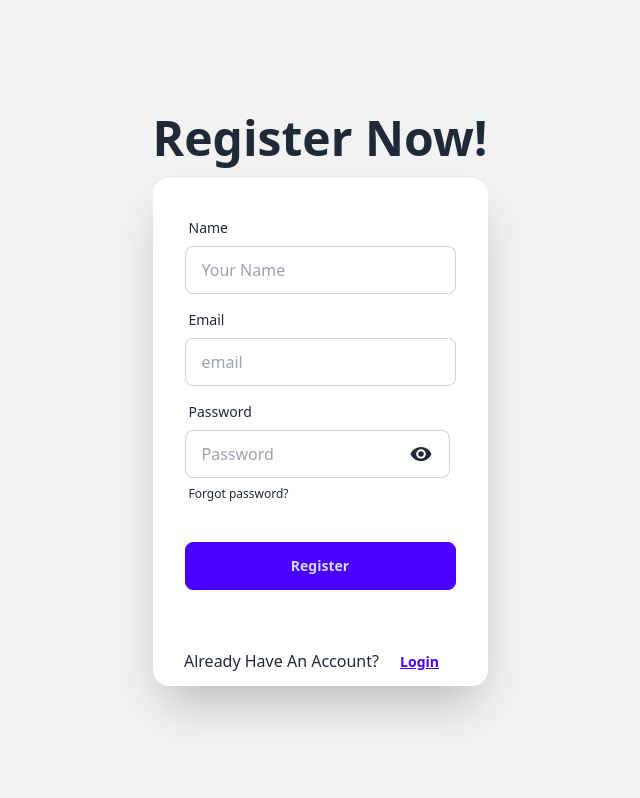
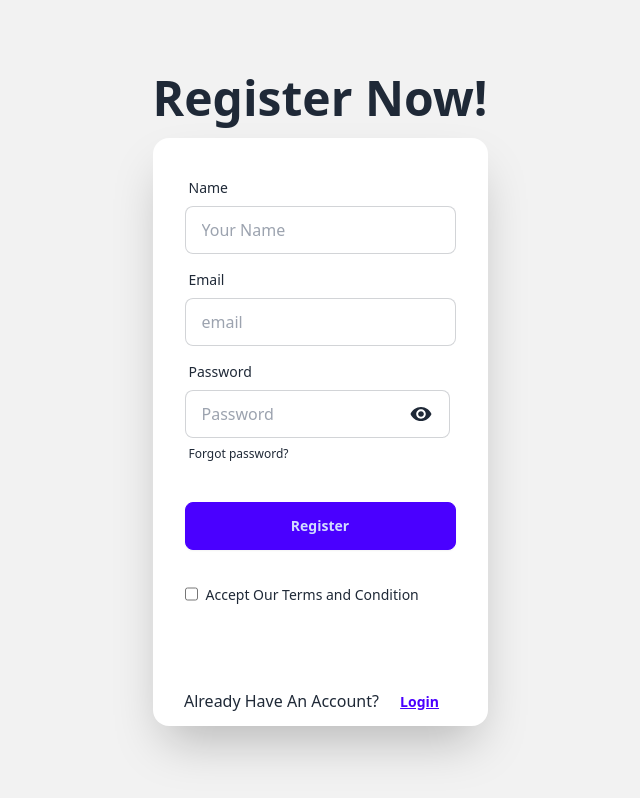
Before and after one commit to MD-SHihAb1/Task, a React (Vite) app: page /register in a window 1280 px wide. Shown: the whole page, without its empty margins (320-960 px from the left). Built offline with nearby package versions, Linux system fonts and the light colour scheme; no server answers.

Commit message:
added house details

```diff
--- a/src/Component/Register/Register.jsx
+++ b/src/Component/Register/Register.jsx
@@ -21,12 +21,15 @@ const Register = () => {
     const [showPassword, setShowPassword] = useState(false);
 
 
+
+
     const handleRegister = (e) => {
         e.preventDefault();
         const name = e.target.name.value;
         const email = e.target.email.value;
         const password = e.target.password.value;
-        console.log(email, password, name);
+        const accepted = e.target.terms.checked;
+        console.log(email, password, name, accepted);
 
 
         setegisterError('');
@@ -45,6 +48,11 @@ const Register = () => {
         }
         else if (!/^(?=.*[!@#$%^&*()_+\-=[\]{};':"\\|,.<>/?]).*$/.test(password)){
             setegisterError('Password should be a Uniq Character')
+            return;
+        }
+
+        else if(!accepted){
+            setegisterError('Please accept our terms and condition');
             return;
         }
 
@@ -112,6 +120,12 @@ const Register = () => {
                         <div className="form-control mt-6">
                             <button type="submit" className="btn btn-primary">Register</button>
                         </div>
+                        <div className="gap-2 flex my-6">
+                            <input type="checkbox" name="" id="terms" />
+                            <div>
+                            <label className="text-sm" htmlFor="terms">Accept Our Terms and Condition</label>
+                            </div>
+                            </div>
                     </form>
                     {
                         registerError && <p className="text-red-600">{registerError}</p>
--- a/src/Login/Login.jsx
+++ b/src/Login/Login.jsx
@@ -16,11 +16,14 @@ const Login = () => {
 
 
 
+
+
     const handleLogin = (e) => {
         e.preventDefault();
         const email = e.target.email.value;
         const password = e.target.password.value;
-        console.log(email, password);
+
+        console.log(email, password,);
 
         singINUser(email, password)
         .then( result =>{
@@ -81,12 +84,7 @@ const Login = () => {
                             </span>
 
                             <br />
-                            <div className="gap-2 flex">
-                            <input type="checkbox" name="" id="terms" />
-                            <div>
-                            <label className="text-sm" htmlFor="terms">Accept Our Terms and Condition</label>
-                            </div>
-                            </div>
+
                           <br />
 
                             <label className="label justify-end">
```
